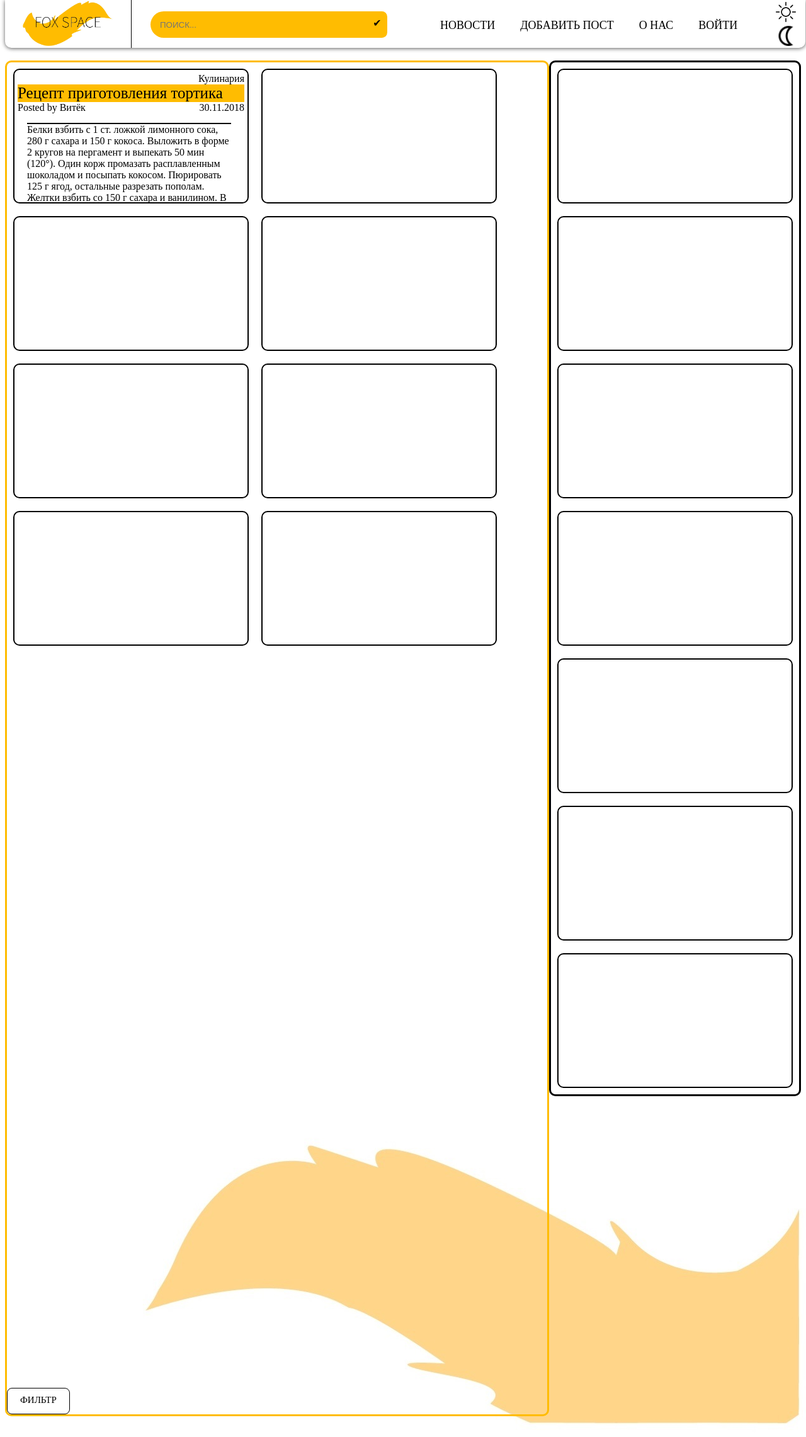
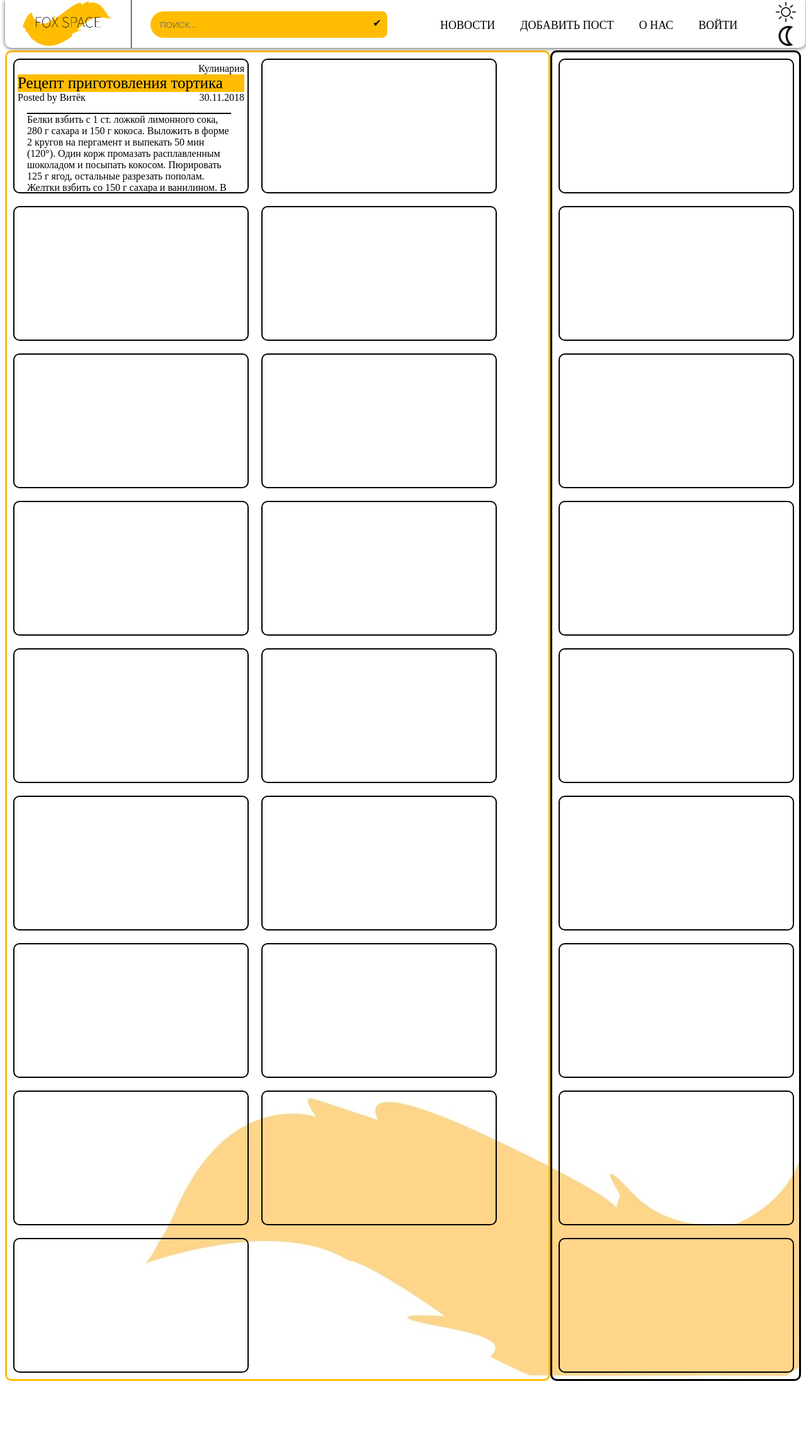
Before and after one commit to Shumaher18/siteblock, a PHP site: page /index.html in a window 1280 px wide. Shown: the whole page at 63% size. After the commit the page ends 2192 px from the top, so only its background shows below. Run offline with PHP 8.4, Linux system fonts and the light colour scheme.

Commit message:
Add files via upload

```diff
--- a/css/main.css
+++ b/css/main.css
@@ -1,50 +1,35 @@
-/*Таблица*/
-.table {
-  display: table;
-  width: 100%;
-  height: 100%;
-  padding-top: 75px;
+::-webkit-scrollbar {
+    display: none;
 }
 
+/*Таблица*/
 .col_wrap{
+  position: relative;
 	display: flex;
 	display: -webkit-flex;
-	height:99%;
-	/* justify-content: baseline; */
-  padding-top: 1%
-}
-
-.main_content_block{
-
-  display: table;
-  overflow-y: scroll;
+	height: calc(100vh - 100px);
+  margin-top: 80px;
 }
 
 /*main-content*/
 .mainblock{
   border:3px solid #ffbc01;
-  width:75%;
-  height:95%;
+  width: calc(100% - 396px);
   height: inherit;
-  display: flex;
-  display: -webkit-flex;
   border-radius: 10px;
   position: relative;
-  z-index: 1;
+  overflow-y: auto;
 }
 
 /*feed-content*/
 .sideblock{
-  display: table;
-  /* display: flex;
-  display: -webkit-flex; */
+  margin-left: auto;
   border: 3px solid black;
-  width:380px;
-  height: 500px;
+  width: 396px;
+  height: inherit;
   border-radius: 10px;
   position: relative;
-  z-index: 1;
-  overflow-y: scroll;
+  overflow-y: auto;
 }
 
 body{
@@ -188,25 +173,3 @@ body{
   font-size: 16px;
   color: black;
 }
-
-#overlay {
-    z-index: 3;
-    position: fixed;
-    background-color: #000;
-    opacity: 0.8;
-    width: 100%;
-    height: 100%;
-    top: 0;
-    left: 0;
-    cursor: pointer;
-    display: none;
-}
-
-@media screen and (max-width: 720px) {
-  .sideblock
-  {
-
-  }
-
-
-}
--- a/index.html
+++ b/index.html
@@ -113,10 +113,9 @@
 
 </div>
 
-<div class="table">
-	<div class="col_wrap">
+
+<div class="col_wrap">
 	<div class="mainblock">
-		<div class="main_content_block">
 
 			<div class="posts">
 				<div class="section">Кулинария</div>
@@ -132,10 +131,19 @@
 			<div class="posts"></div>
 			<div class="posts"></div>
 			<div class="posts"></div>
+			<div class="posts"></div>
+			<div class="posts"></div>
+			<div class="posts"></div>
+			<div class="posts"></div>
+			<div class="posts"></div>
+			<div class="posts"></div>
+			<div class="posts"></div>
+			<div class="posts"></div>
+			<div class="posts"></div>
 
 
-		</div>
-		<div id="divfilterbutton">
+
+		<!-- <div id="divfilterbutton">
 			<a href="javascript:void(0)" onclick="showHide('filterwindow')">ФИЛЬТР</a>
 					<div id="filterwindow" class="hidden">
 
@@ -152,7 +160,7 @@
 						<div id="filter2">
 						</div>
 					</div>
-	</div>
+	</div> -->
 
 </div>
 
@@ -165,12 +173,12 @@
 		<div class="posts"></div>
 		<div class="posts"></div>
 		<div class="posts"></div>
-	</div>
+		<div class="posts"></div>
+		<div class="posts"></div>
+		<div class="posts"></div>
+
 	</div>
 </div>
-
-
-<div id="overlay" style="display: none;"></div>
 	</body>
 
 	</html>
```
Also changed, not shown: content.php (+26 -25 lines), index.php (+10 -9 lines).
